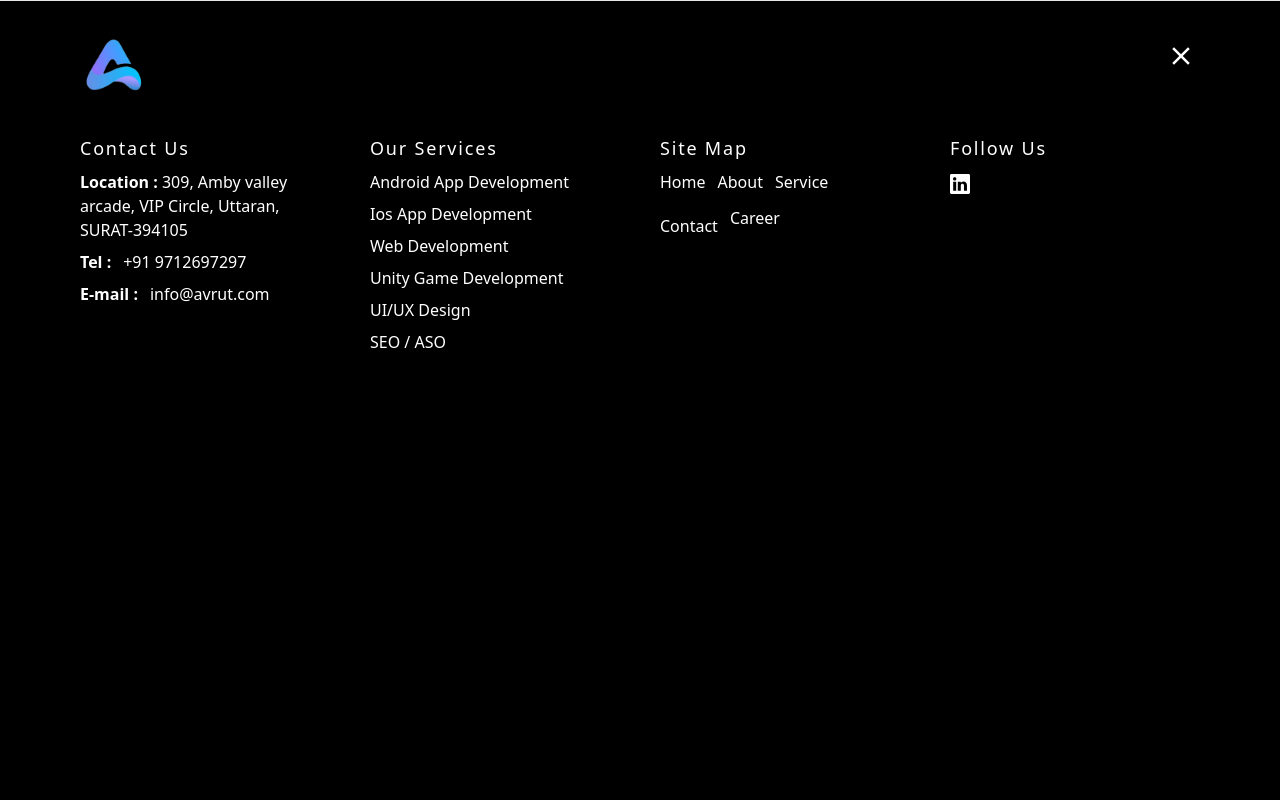
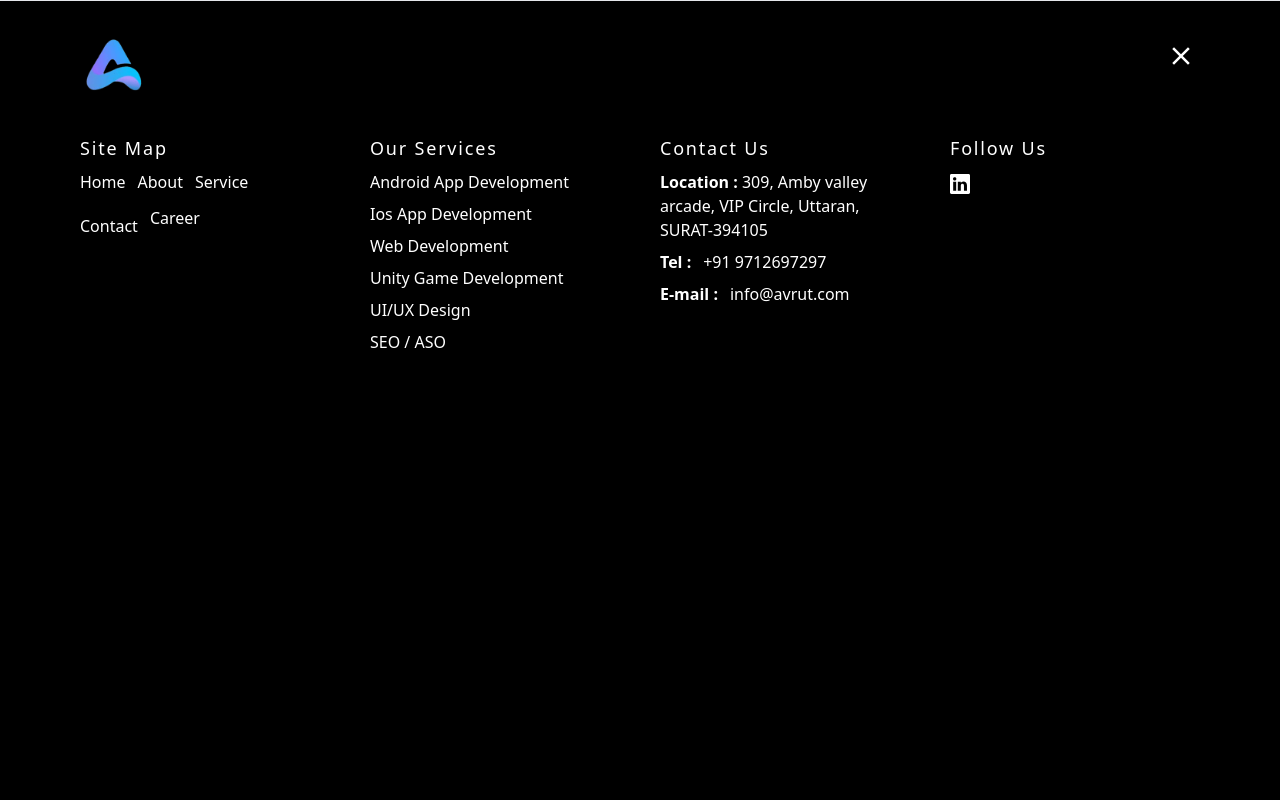
Before and after one commit to DarshitAkbari57/avrut-website, a React (Create React App) app: page /about in a window 1280 px wide. Both pictures are taken after a click on the button 1202 px from the left and 39 px from the top of the page. Shown: the top 800 px of the page. Built offline with nearby package versions, Linux system fonts and the light colour scheme.

Commit message:
changes in design

```diff
--- a/src/App.js
+++ b/src/App.js
@@ -1,30 +1,28 @@
 import './App.css';
-import Home from './components/Home';
 import { Route, BrowserRouter as Router, Routes } from 'react-router-dom';
-import Aboutus from './components/Aboutus';
-import Footer from './components/Footer';
-import Nav from './components/Nav';
-import Etc from './components/Etc';
 import 'animate.css';
-import Service1 from './components/Service1';
-import Portfolio from './components/Portfolio';
-import Career from './components/Career';
-import Get from './components/Get';
+import Home from './Pages/Home';
+import Aboutus from './Pages/Aboutus';
+import Portfolio from './Pages/Portfolio';
+import Career from './Pages/Career';
+import Get from './Pages/Get';
+import Service1 from './Pages/Service1';
+
+
 
 
 function App() {
   return (
     <>
-      <Nav />
       <Routes>
-        <Route path='/' element={<Home />} />
-        <Route path='/about' element={<Aboutus />} />
-        <Route path='/service' element={<Service1 />} />
-        <Route path='/portfolio' element={<Portfolio />} />
-        <Route path='/careear' element={<Career />} />
-        <Route path='/getintouch' element={<Get />} />
+        <Route path='/' element={<Home/>} />
+        <Route path='/about' element={<Aboutus/>} />
+        <Route path='/service' element={<Service1/>} />
+        <Route path='/portfolio' element={<Portfolio/>} />
+        <Route path='/careear' element={<Career/>} />
+        <Route path='/getintouch' element={<Get/>} />
       </Routes>
-      <Footer />
+
     </>
   );
 }
--- a/src/components/Aboutus.js
+++ b/src/Pages/Aboutus.js
@@ -1,7 +1,8 @@
 import Aos from 'aos';
 import React from 'react'
 import { useEffect } from 'react';
-import Nav from './Nav'
+import Nav from '../components/Nav';
+import Footer from '../components/Footer';
 
 function Aboutus() {
     useEffect(() => {
@@ -11,7 +12,8 @@ function Aboutus() {
 
     return (
         <>
-            <div className='z-10 animate__animated animate__fadeInUp dark:text-white dark:bg-black flex flex-col-reverse lg:flex-row'>
+        <Nav/>
+            <div className='z-10 animate__animated animate__fadeInUp dark:text-white dark:bg-black flex flex-col-reverse lg:flex-row container mx-auto'>
                 <div className='w-full lg:w-[50%]  mt-10'>
                 <div className='lg:h-screen px-5 sm:px-5 md:px-10 lg:px-10 xl:px-10 2xl:px-10 grid justify-items-center m-auto grid-cols-1 py-5   animation' >
                     <div className='flex items-center lg:text-4xl text-2xl font-semibold lg:text-start'>
@@ -26,11 +28,11 @@ function Aboutus() {
                     </div>
                 </div>
                 </div>
-                <div className=' px-5 sm:px-5 md:px-10 lg:px-10 xl:px-2 2xl:px-2 w-full lg:w-[50%] lg:h-screen'>
+                <div className=' w-full lg:w-[50%] lg:h-screen'>
                     <img src={require('../images/about1.jpg')} className="object-cover h-full w-full" alt="" />
                 </div>
             </div>
-
+        <Footer/>
         </>
     )
 }
--- a/src/components/Career.js
+++ b/src/Pages/Career.js
@@ -1,6 +1,8 @@
 import Aos from 'aos';
 import React from 'react';
 import { useEffect } from 'react';
+import Nav from '../components/Nav';
+import Footer from '../components/Footer';
 
 function Career() {
 
@@ -10,8 +12,9 @@ function Career() {
 
     return (
         <>
-            <h1 className='text-center text-6xl font-semibold  animate__animated animate__fadeInUp'>Career</h1>
-            <div className=' px-5 sm:px-5 md:px-10 lg:px-10 xl:px-10 2xl:px-10  py-10 animate__animated animate__fadeInUp'>
+        <Nav/>
+            <h1 className='text-center text-2xl font-semibold  py-14 animate__animated animate__fadeInUp'>Career</h1>
+            <div className=' px-5 sm:px-5 md:px-10 lg:px-10 xl:px-10 2xl:px-10  animate__animated animate__fadeInUp container mx-auto'>
 
                 {/* 1 */}
                 <div className='grid lg:grid-cols-2 gap-10 grid-cols-1 justify-items-center animation   animate__animated animate__flipinX' >
@@ -95,6 +98,7 @@ function Career() {
                     </div>
                 </div>
             </div>
+        <Footer/>
         </>
     )
 }
--- a/src/components/Get.js
+++ b/src/Pages/Get.js
@@ -1,8 +1,10 @@
 import React from 'react'
+import Nav from '../components/Nav'
 
 function Get() {
     return (
         <>
+        <Nav/>
 
             <div className='px-5 sm:px-5 md:px-10 lg:px-10 xl:px-20 2xl:px-10  py-3 text-black dark:text-white mt-20'>
 
--- /dev/null
+++ b/src/Pages/Home.js
@@ -0,0 +1,26 @@
+import React from 'react'
+import Culture from '../components/Culture'
+import Hero from '../components/Hero'
+import Sample from '../components/Sample'
+import Slider from '../components/Slider'
+import Testimonial from '../components/Testimonial'
+import Footer from '../components/Footer'
+import Nav from '../components/Nav'
+import Service from '../components/Service'
+
+function Home() {
+    return (
+        <>
+            <Nav />
+            <Slider />
+            <Hero />
+            <Sample />
+            <Service/>
+            <Culture />
+            <Testimonial />
+            <Footer />
+        </>
+    )
+}
+
+export default Home
--- a/src/components/Portfolio.js
+++ b/src/Pages/Portfolio.js
@@ -1,13 +1,17 @@
 import React from 'react';
-import Sample from './Sample';
+import Sample from '../components/Sample';
+import Nav from '../components/Nav';
+import Footer from '../components/Footer';
 
 function Portfolio() {
   return (
   <>
+  <Nav/>
    <div className=' animate__animated animate__fadeInUp dark:bg-black mt-20'>
    <h1 className='text-center text-4xl font-semibold py-10  dark:text-white'>Our Portfolio</h1>
     <Sample/>
    </div>
+  <Footer/>
   </>
   )
 }
--- a/src/components/Home.js
+++ /dev/null
@@ -1,23 +0,0 @@
-import React from 'react'
-import Client from './Client'
-import Culture from './Culture'
-import Hero from './Hero'
-import Sample from './Sample'
-import Service from './Service'
-import Slider from './Slider'
-import Testimonial from './Testimonial'
-
-function Home() {
-    return (
-        <>
-            <Slider/>
-            <Hero/>
-            <Sample/>
-            <Service/>
-            <Culture/>
-            <Testimonial/>
-        </>
-    )
-}
-
-export default Home
--- a/src/components/Nav.js
+++ b/src/components/Nav.js
@@ -113,6 +113,36 @@ function Nav() {
                                     <div className="grid grid-cols-1 md:grid-cols-2 lg:grid-cols-3 xl:grid-cols-4 2xl:grid-cols-4 gap-10 px-10  lg:px-28 xl:px-10 2xl:px-20 py-10 justify-items-center">
 
 
+
+
+                                        {/* div-1 */}
+
+                                        <div className="w-full">
+                                            <h2 className="title-font font-medium tracking-widest text-lg">Site Map</h2>
+                                            <div className="w-[90%] flex flex-row flex-wrap gap-3 px-2 lg:px-0  lg:justify-start md:justify-start  justify-start">
+                                                <Link to='/' className='mt-2' onClick={handleClick}>Home</Link>
+                                                <Link to='/about' className='mt-2' onClick={handleClick}>About</Link>
+                                                <Link to='/service' className='mt-2' onClick={handleClick}>Service</Link>
+                                                <Link to='/getintouch' className='mt-2' onClick={handleClick}>Contact</Link>
+                                                <Link to='/careear' className='mt-2 lg:mt-0 px-0 lg:px-0 ' onClick={handleClick}>Career</Link>
+                                            </div>
+                                        </div>
+
+                                        {/* div-2*/}
+
+                                        <div className="w-full">
+                                            <h2 className="title-font font-medium tracking-widest text-lg">Our Services</h2>
+                                            <div className=" mb-10 flex flex-col lg:justify-start md:justify-start  justify-center">
+                                                <Link className='mt-2' >Android App Development</Link>
+                                                <Link className='mt-2' >Ios App Development</Link>
+                                                <Link className='mt-2'>Web Development</Link>
+                                                <Link className='mt-2' >Unity Game Development</Link>
+                                                <Link className='mt-2' >UI/UX Design</Link>
+                                                <Link className='mt-2' >SEO / ASO</Link>
+
+                                            </div>
+                                        </div>
+
                                         {/* div-3*/}
 
                                         <div className="w-full flex flex-col lg:justify-start md:justify-start  justify-center">
@@ -141,34 +171,10 @@ function Nav() {
                                             </div>
                                         </div>
 
-                                        {/* div-2*/}
-
-                                        <div className="w-full">
-                                            <h2 className="title-font font-medium tracking-widest text-lg">Our Services</h2>
-                                            <div className=" mb-10 flex flex-col lg:justify-start md:justify-start  justify-center">
-                                                <Link className='mt-2' >Android App Development</Link>
-                                                <Link className='mt-2' >Ios App Development</Link>
-                                                <Link className='mt-2'>Web Development</Link>
-                                                <Link className='mt-2' >Unity Game Development</Link>
-                                                <Link className='mt-2' >UI/UX Design</Link>
-                                                <Link className='mt-2' >SEO / ASO</Link>
-
-                                            </div>
-                                        </div>
 
 
-                                        {/* div-1 */}
 
-                                        <div className="w-full">
-                                            <h2 className="title-font font-medium tracking-widest text-lg">Site Map</h2>
-                                            <div className="w-[90%] flex flex-row flex-wrap gap-3 px-2 lg:px-0  lg:justify-start md:justify-start  justify-start">
-                                                <Link to='/' className='mt-2' onClick={handleClick}>Home</Link>
-                                                <Link to='/about' className='mt-2' onClick={handleClick}>About</Link>
-                                                <Link to='/service' className='mt-2' onClick={handleClick}>Service</Link>
-                                                <Link to='/getintouch' className='mt-2' onClick={handleClick}>Contact</Link>
-                                                <Link to='/careear' className='mt-2 lg:mt-0 px-0 lg:px-0 ' onClick={handleClick}>Career</Link>
-                                            </div>
-                                        </div>
+
 
 
 
```
Also changed, not shown: src/Pages/Service1.js (renamed from src/components/Service1.js, +13 -11 lines).
